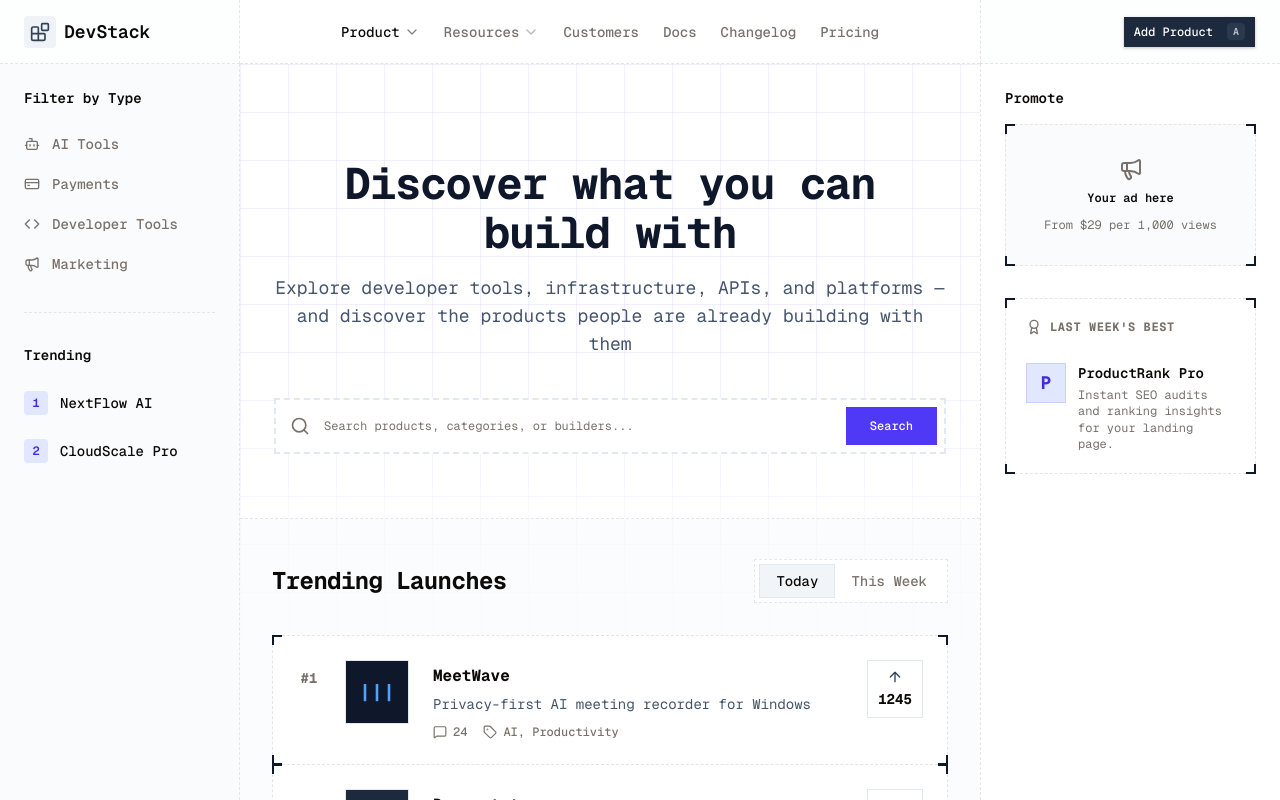
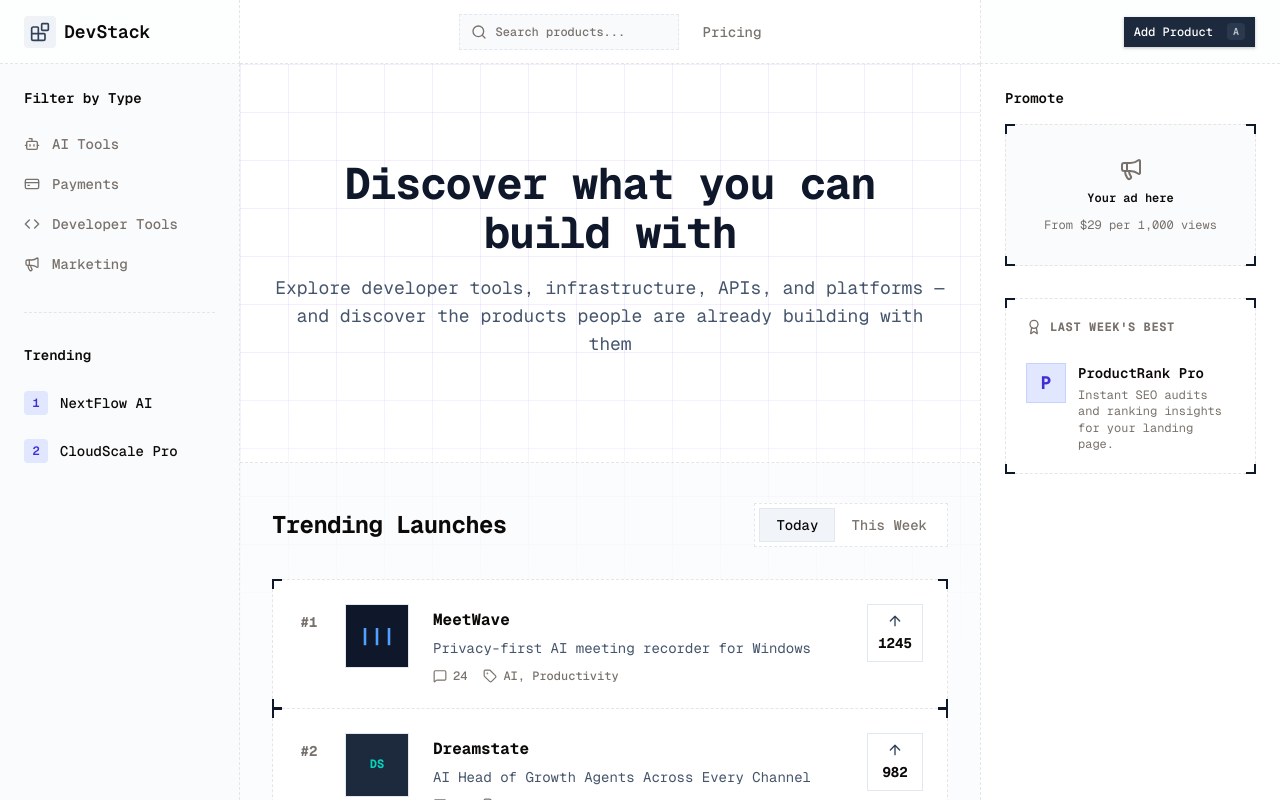
Before and after one commit to SoloDevAbu/DevStacks, a Next.js app: page / in a window 1280 px wide. Built offline with nearby package versions, Linux system fonts and the light colour scheme.

Commit message:
fix: remove search from main content to nav header, fix the hero intro

```diff
--- a/components/home/main-content.tsx
+++ b/components/home/main-content.tsx
@@ -86,17 +86,6 @@ export function MainContent() {
           Explore developer tools, infrastructure, APIs, and platforms — and
           discover the products people are already building with them
         </p>
-
-        <div className="relative w-full max-w-2xl">
-          <Search className="absolute top-1/2 left-4 size-5 -translate-y-1/2 text-muted-foreground" />
-          <Input
-            className="h-14 w-full rounded-none border-2 border-dashed border-slate-200 bg-white pr-28 pl-12"
-            placeholder="Search products, categories, or builders..."
-          />
-          <Button className="absolute top-1/2 right-2 h-10 -translate-y-1/2 rounded-none bg-indigo-600 px-6 font-medium text-white hover:bg-indigo-700">
-            Search
-          </Button>
-        </div>
       </div>
 
       <div className="border-t border-dashed border-border" />
--- a/components/layout/header-nav.tsx
+++ b/components/layout/header-nav.tsx
@@ -1,19 +1,20 @@
 import Link from "next/link"
-import { ChevronDown } from "lucide-react"
+import { Search } from "lucide-react"
+import { Input } from "@/components/ui/input"
 
 export function HeaderNav() {
   return (
-    <nav className="flex items-center gap-6 text-sm font-medium text-muted-foreground">
-      <Link href="#" className="flex items-center gap-1 text-foreground">
-        Product <ChevronDown className="size-4 opacity-50" />
+    <nav className="flex items-center gap-6 text-sm font-medium text-muted-foreground w-full">
+      <div className="relative w-full max-w-sm">
+        <Search className="absolute left-3 top-1/2 -translate-y-1/2 size-4 text-muted-foreground" />
+        <Input
+          className="h-9 w-full pl-9 pr-4 rounded-none border border-dashed border-slate-200 bg-slate-50 focus-visible:ring-0 focus-visible:border-slate-400"
+          placeholder="Search products..."
+        />
+      </div>
+      <Link href="/pricing" className="hover:text-foreground shrink-0">
+        Pricing
       </Link>
-      <Link href="#" className="flex items-center gap-1 hover:text-foreground">
-        Resources <ChevronDown className="size-4 opacity-50" />
-      </Link>
-      <Link href="#" className="hover:text-foreground">Customers</Link>
-      <Link href="#" className="hover:text-foreground">Docs</Link>
-      <Link href="#" className="hover:text-foreground">Changelog</Link>
-      <Link href="#" className="hover:text-foreground">Pricing</Link>
     </nav>
   )
 }
```
